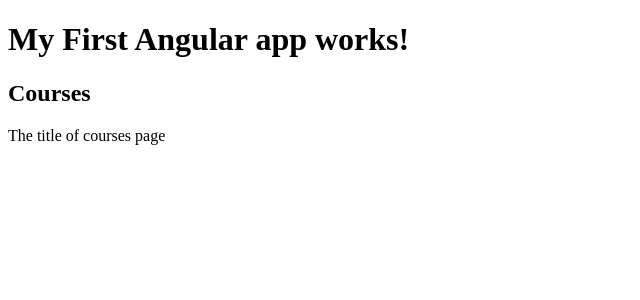
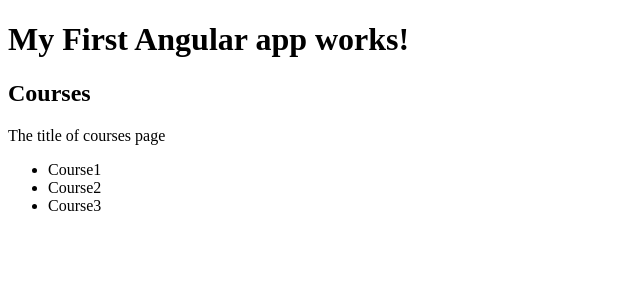
Before and after one commit to gazdagergo/angular-course, an Angular app: page / in a window 1280 px wide. Shown: the top 300 px of the page, without its empty margins (0-640 px from the left). Built offline with nearby package versions, Linux system fonts and the light colour scheme.

Commit message:
service added

```diff
--- /dev/null
+++ b/src/app/course.service.ts
@@ -0,0 +1,14 @@
+import { Injectable } from '@angular/core';
+
+@Injectable()
+export class CourseService {
+
+  constructor() {
+    console.log('course service initialized...');
+   }
+
+   getCourses() : string[] {
+     return ["Course1", "Course2", "Course3"];
+   }
+
+}
--- a/src/app/courses/courses.component.html
+++ b/src/app/courses/courses.component.html
@@ -2,3 +2,9 @@
   Courses
 </h2>
 {{title}}
+
+<ul>
+  <li *ngFor="let course of courses">
+    {{ course }}
+  </li>
+</ul>
--- a/src/app/courses/courses.component.ts
+++ b/src/app/courses/courses.component.ts
@@ -1,17 +1,22 @@
 import { Component, OnInit } from '@angular/core';
+import { CourseService } from '../course.service';
 
 @Component({
   selector: 'courses',
   templateUrl: './courses.component.html',
-  styleUrls: ['./courses.component.css']
+  styleUrls: ['./courses.component.css'],
+  providers: [ CourseService ]
 })
 export class CoursesComponent implements OnInit {
+  title = "The title of courses page";
+  courses;
 
-  constructor() { }
+  constructor(private _courseService: CourseService) {
+    this.courses = _courseService.getCourses();
+  }
 
   ngOnInit() {
   }
 
-  title = "The title of courses page";
 
 }
```
Also changed, not shown: 1 other file (tests, documents, lock files or other folders).
